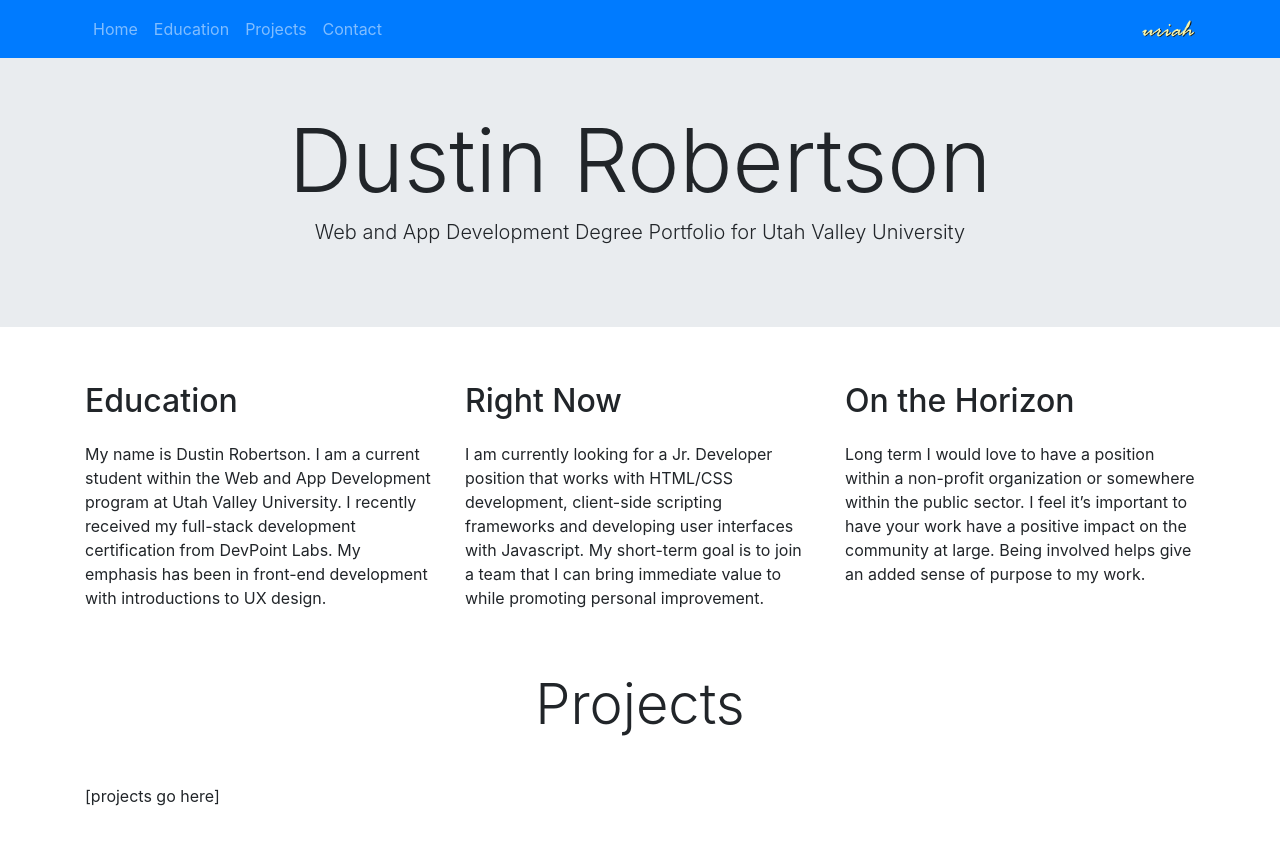
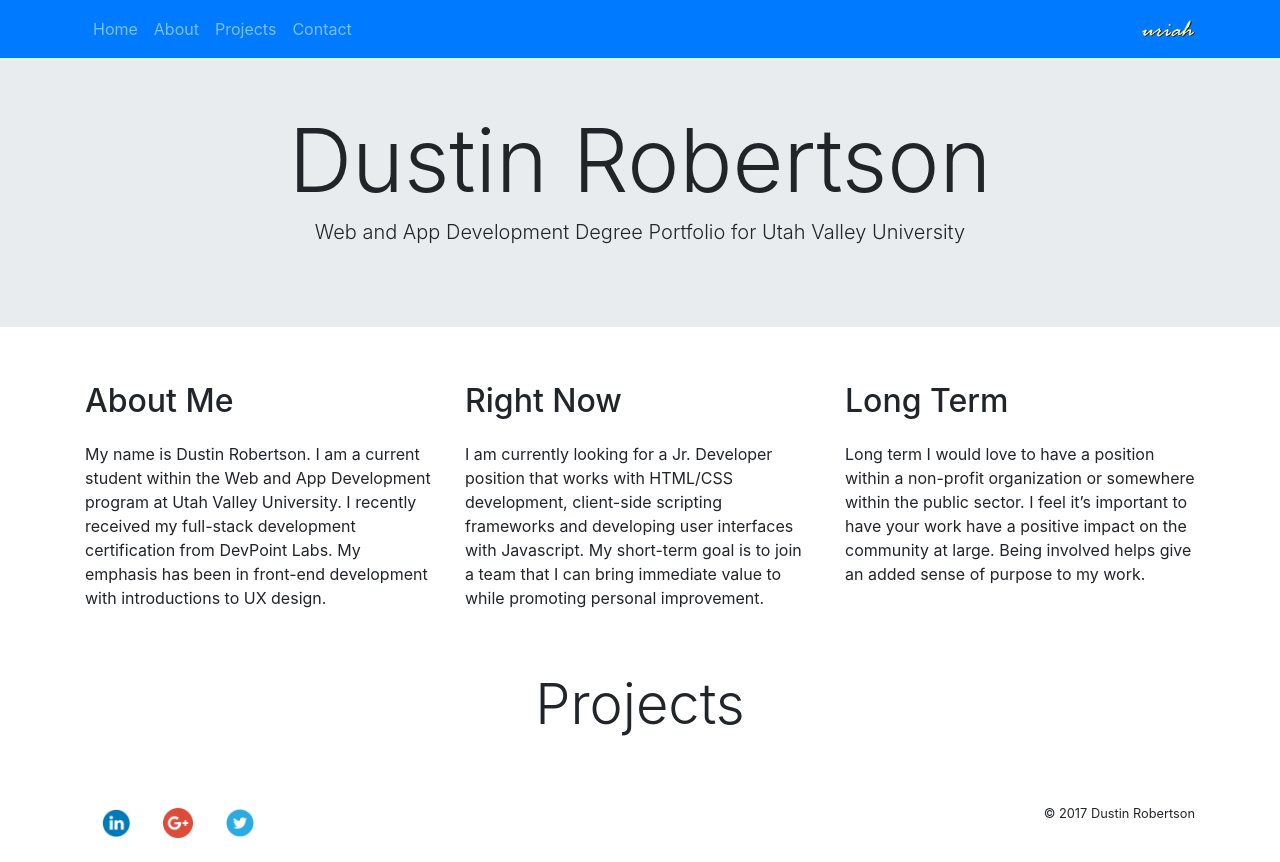
Before and after one commit to dustinur/dgmPortfolio, a plain HTML site: page index.html in a window 1280 px wide. Before the commit the page ends 808 px from the top, so only its background shows below. Drawn offline with nearby package versions, Linux system fonts and the light colour scheme.

Commit message:
Add Footer

```diff
--- a/index.html
+++ b/index.html
@@ -23,7 +23,7 @@
         <div class="collapse navbar-collapse" id="navbarNavAltMarkup">
           <div class="navbar-nav ">
             <a class="nav-item nav-link " href="#home">Home <span class="sr-only">(current)</span></a>
-            <a class="nav-item nav-link" href="#education">Education</a>
+            <a class="nav-item nav-link" href="#about">About</a>
             <a class="nav-item nav-link" href="#projects">Projects</a>
             <a class="nav-item nav-link" href="#contact">Contact</a>
           </div>
@@ -46,7 +46,7 @@
       <!-- experience section -->
       <div class="row">
         <div class="col-lg">
-          <h2 class="mb-4">Education</h2>
+          <h2 class="mb-4">About Me</h2>
           <p>
             My name is Dustin Robertson. I am a current student within the Web and App Development program at Utah Valley University. I recently received my full-stack development certification from DevPoint Labs. My emphasis has been in front-end development with introductions to UX design.
           </p>
@@ -58,7 +58,7 @@
           </p>
         </div>
         <div class="col-lg">
-          <h2 class="mb-4">On the Horizon</h2>
+          <h2 class="mb-4">Long Term</h2>
           <p>
             Long term I would love to have a position within a non-profit organization or somewhere within the public sector. I feel it’s important to have your work have a positive impact on the community at large. Being involved helps give an added sense of purpose to my work.
           </p>
@@ -67,9 +67,34 @@
 
       <!-- projects -->
       <h1 class="display-4 text-center my-5">Projects</h1>
-      [projects go here]
 
       <!-- /projects -->
+
+      <!-- footer -->
+      <div class="row py-3">
+        <div class="col-md-7">
+          <ul class="nav">
+            <li class="nav-item">
+              <a class="nav-link" href="https://linkedin.com/in/dustinurobertson">
+                <img src="img/linkedInIcon.png" height="30" alt="LinkedIn">
+              </a>
+            </li>
+            <li class="nav-item">
+              <a class="nav-link" href="https://plus.google.com/111277091726614678364">
+                <img src="img/googleIcon.png" height="30" alt="Google+">
+              </a>
+            </li>
+            <li class="nav-item">
+              <a class="nav-link" href="https://twitter.com/DustyUriah">
+                <img src="img/twitterIcon.png" height="30" alt="Twitter">
+              </a>
+            </li>
+          </ul>
+        </div>
+        <div class="col-md text-md-right">
+          <small>&copy; 2017 Dustin Robertson</small>
+        </div>
+      </div><!-- /footer -->
 
     </div>      <!-- /.container -->
 
```
Also changed, not shown: img/facebookIcon.png (added), img/googleIcon.png (added), img/linkedInIcon.png (added), img/twitterIcon.png (added), 1 other file.
